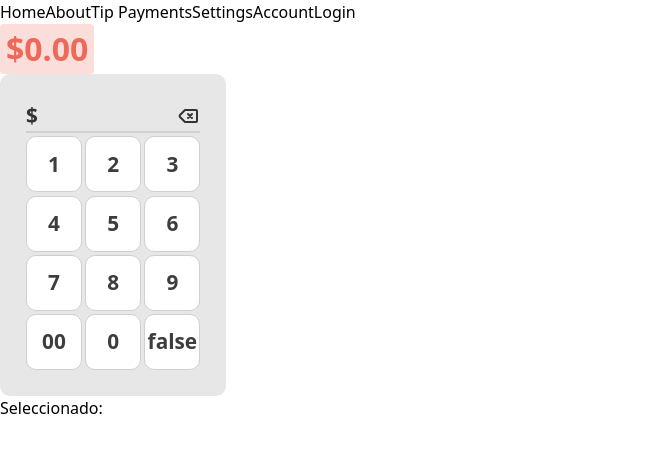
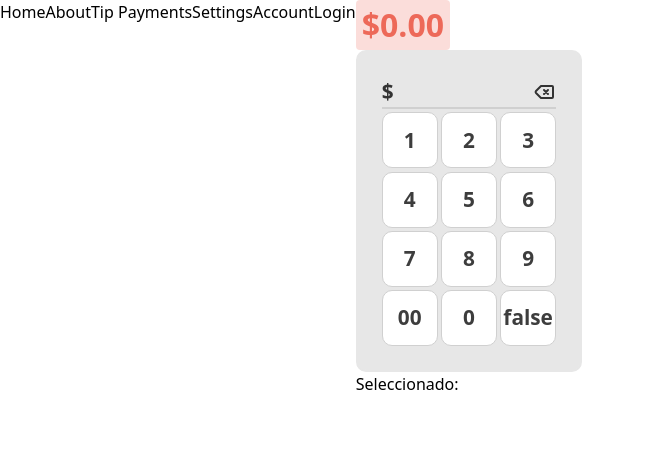
Before and after one commit to DiegPS/pos-page, a Vue app: page / in a window 1280 px wide. Shown: the top 452 px of the page, without its empty margins (0-645 px from the left). Built offline with nearby package versions, Linux system fonts and the light colour scheme.

Commit message:
refactor: update App.vue layout for better organization

```diff
--- a/src/App.vue
+++ b/src/App.vue
@@ -4,8 +4,17 @@ import { RouterView } from 'vue-router'
 </script>
 
 <template>
-  <div class="wrapper">
-    <NavigationItem />
+  <div>
+    <aside>
+      <NavigationItem />
+    </aside>
+    <RouterView />
   </div>
-  <RouterView />
 </template>
+
+<style scoped>
+div {
+  display: flex;
+  flex-direction: row;
+}
+</style>
```
